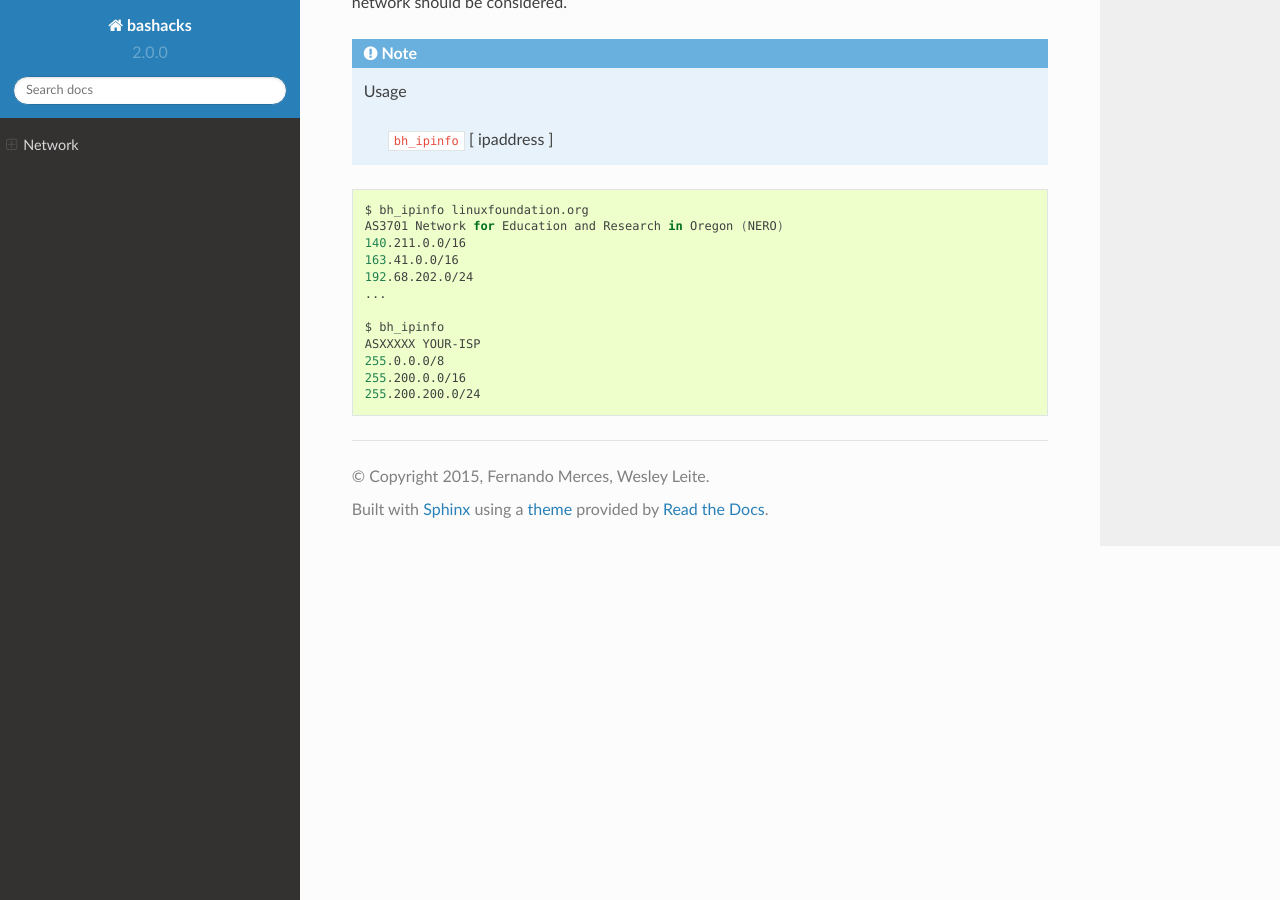
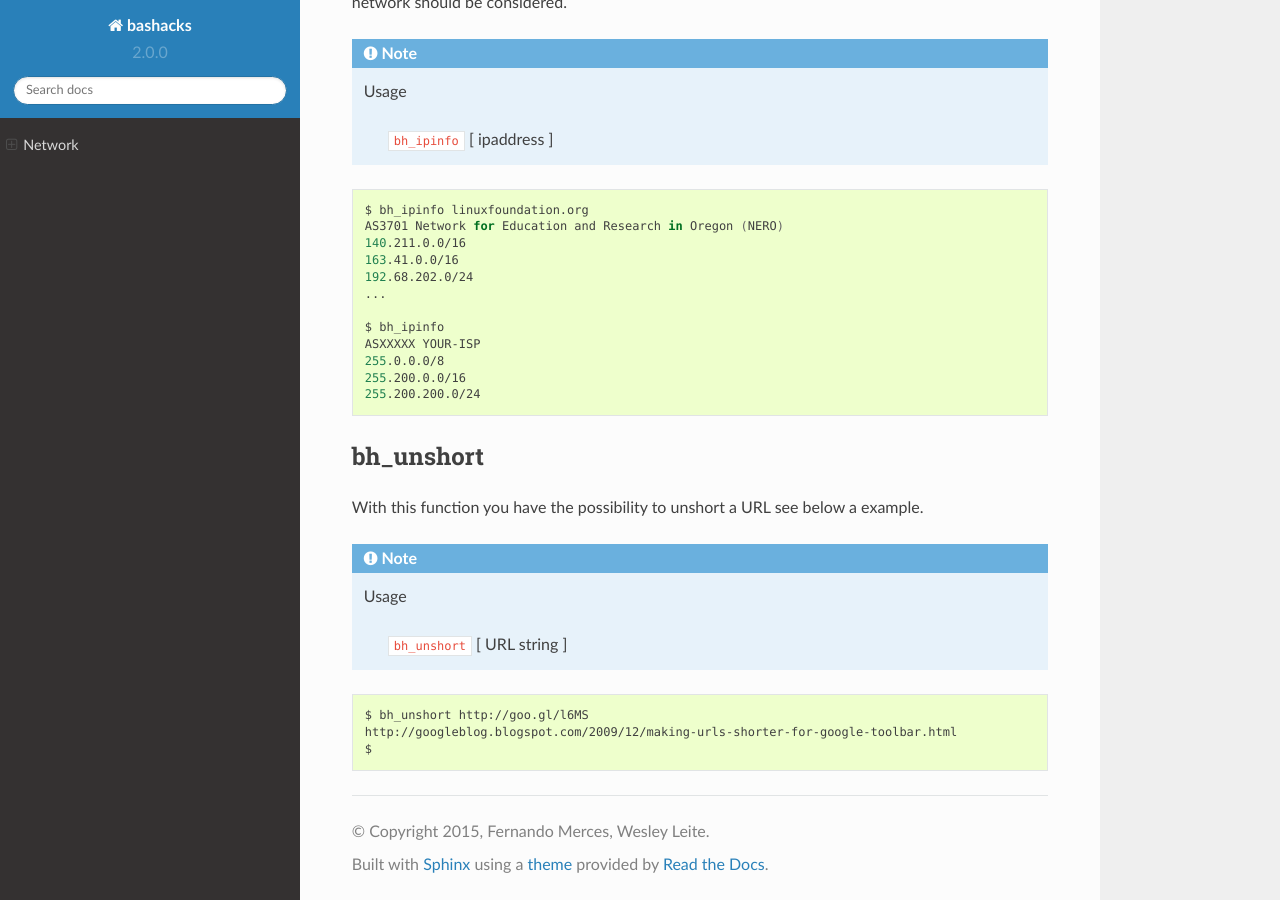
Before and after one commit to merces/bashacks, a Sphinx documentation site: the page built from doc/source/net.rst, in a window 1280 px wide and 900 px high, scrolled down 2582 px. Built offline with Sphinx 7.4.7 and the Read the Docs theme 2.0.0, drawn with Linux system fonts in a browser that asks for light colours.

Commit message:
added doc bh_unshort

```diff
--- a/doc/source/net.rst
+++ b/doc/source/net.rst
@@ -148,3 +148,21 @@ Query ipinfo.io returns reserved company network range to you, if domain not inf
     255.0.0.0/8
     255.200.0.0/16
     255.200.200.0/24
+
+
+bh_unshort
+---------
+
+With this function you have the possibility to unshort a URL see below a example.
+
+.. note::
+
+    Usage
+
+        ``bh_unshort`` [ URL string ]
+
+.. code-block:: bash
+
+    $ bh_unshort http://goo.gl/l6MS
+    http://googleblog.blogspot.com/2009/12/making-urls-shorter-for-google-toolbar.html
+    $
```
